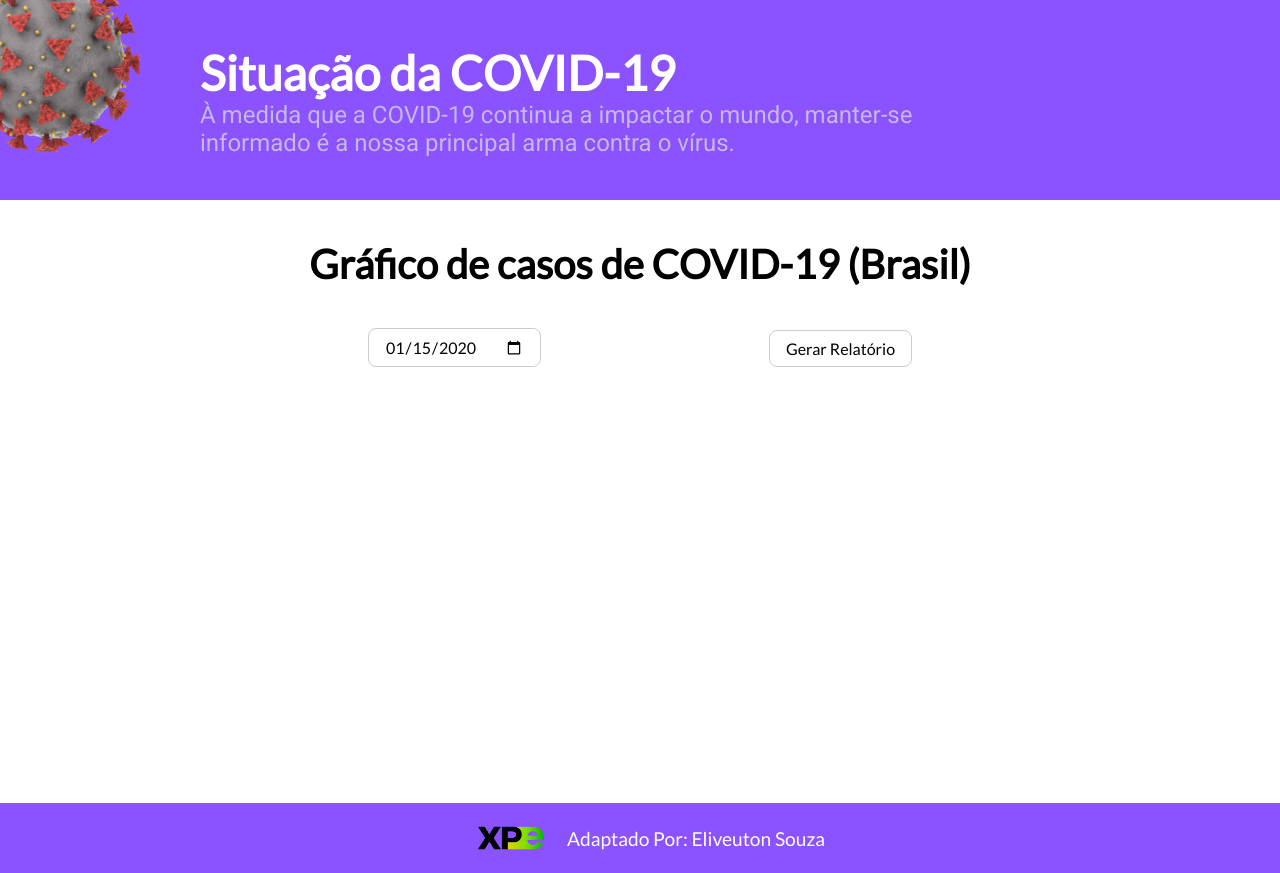
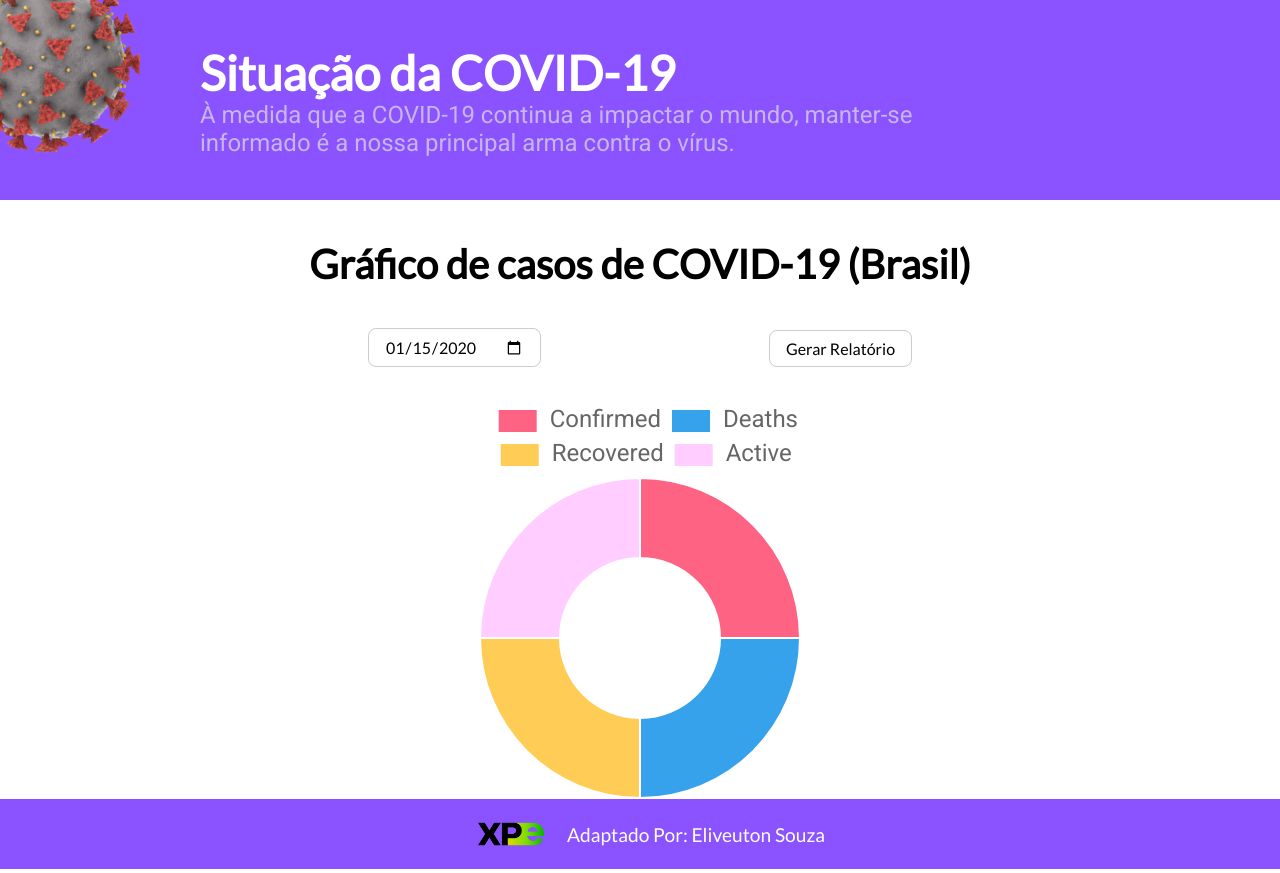
Before and after one commit to eliveutonsouza/chart-covid, a plain HTML site: page index.html in a window 1280 px wide. Both pictures are taken after typing "2020-01-15" into the empty fields and a click on the button "Gerar Relatório". Drawn offline with nearby package versions, Linux system fonts and the light colour scheme; no server answers.

Commit message:
add options default for chart

```diff
--- a/src/css/chart.css
+++ b/src/css/chart.css
@@ -71,9 +71,13 @@
   left: calc(50% - 10rem);
   height: 10rem;
   width: 20rem;
-  background: #020103;
+  background: #8b52ff;
   border-radius: 0.5rem;
   display: flex;
   justify-content: center;
   align-items: center;
 }
+
+.loadingParagraph {
+  color: #fff;
+}
--- a/src/js/scripts.js
+++ b/src/js/scripts.js
@@ -5,8 +5,18 @@ import { addLoadingInPage } from "./module/loading.js";
 
 // Enforcement of imports
 function initializeApp() {
-  // Generates the Chart
+  // Initialize Default
   const formFilter = document.querySelector("form");
+
+  let dataReportsTotal = {
+    confirmed: 1,
+    deaths: 1,
+    recovered: 1,
+    active: 1,
+  };
+
+  const ChartComponentHTML = document.querySelector("#ChartComponent");
+  generateChart(ChartComponentHTML, dataReportsTotal, "doughnut");
 
   // Capture Submit event in the form
   formFilter.addEventListener("submit", async (event) => {
@@ -27,10 +37,9 @@ function initializeApp() {
 
     // Processing the data for Chart
     const { confirmed, deaths, recovered, active } = dataApi.data.data;
-    const dataReportsTotal = { confirmed, deaths, recovered, active };
+    dataReportsTotal = { confirmed, deaths, recovered, active };
 
     // Initialize Chart
-    const ChartComponentHTML = document.querySelector("#ChartComponent");
     generateChart(ChartComponentHTML, dataReportsTotal, "doughnut");
   });
 }
```
